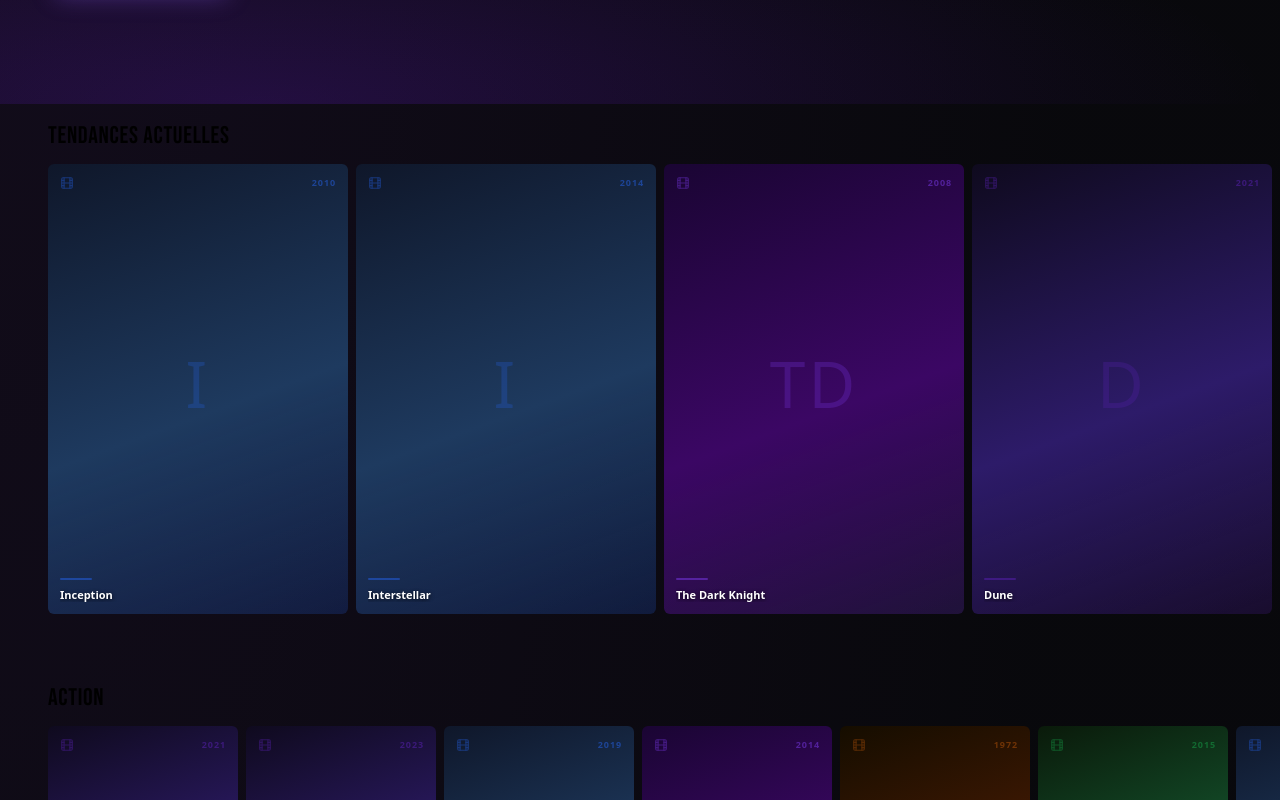
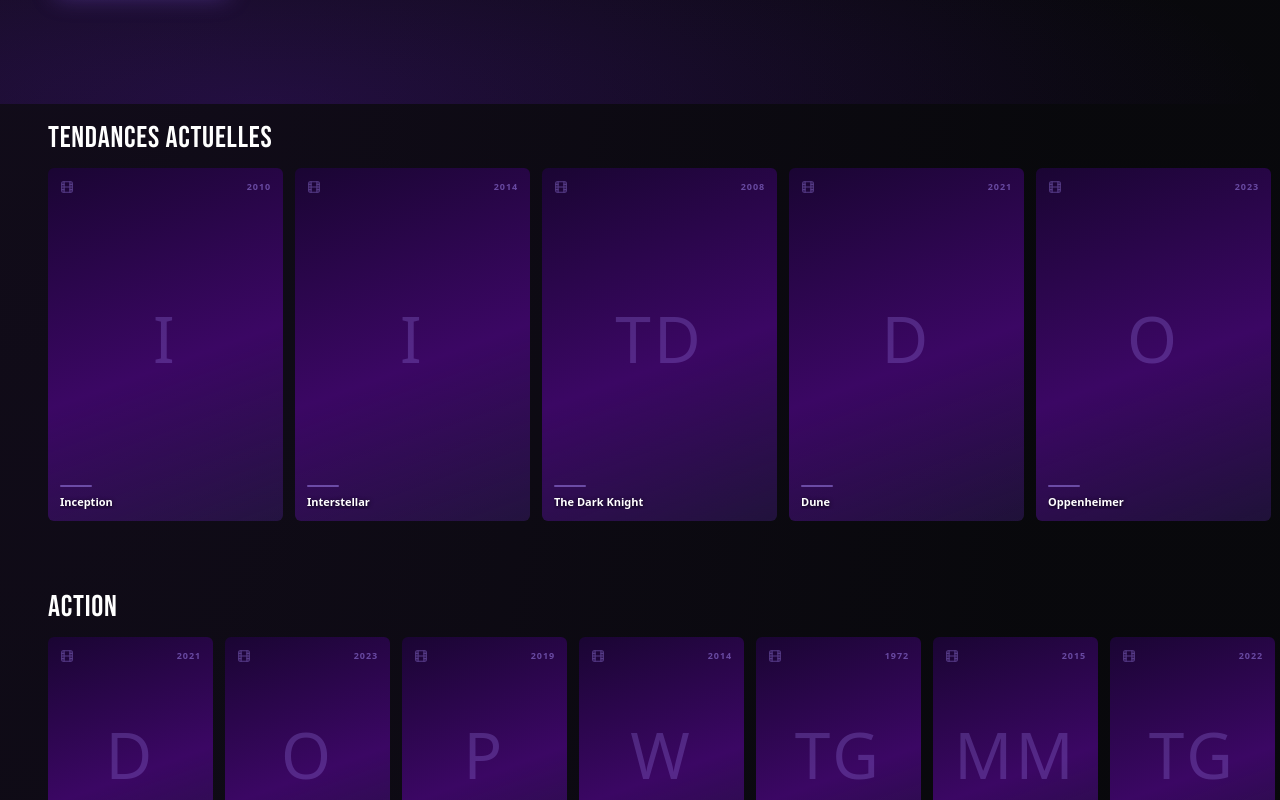
Before and after one commit to Youva-hch/Project-cine-connect, a React (Vite) app in the folder apps/frontend/: page / in a window 1280 px wide. Shown: the part 600-1400 px from the top of the page. Built offline with nearby package versions, Linux system fonts and the light colour scheme; no server answers; the HTML template or start-up script is replaced by a standard one.

Commit message:
:lipstick: Better UI :lipstick:

```diff
--- a/apps/frontend/src/components/FilmCard/FilmCard.module.css
+++ b/apps/frontend/src/components/FilmCard/FilmCard.module.css
@@ -1 +1,54 @@
-.root {}
+.cardContainer {
+	transform: scale(1);
+	transition: transform 0.3s ease, box-shadow 0.3s ease;
+}
+
+.cardContainer:hover {
+	transform: scale(1.07);
+	z-index: 30;
+}
+
+.fallbackPoster {
+	background: linear-gradient(160deg, #1a0533 0%, #3b0764 55%, rgba(124, 58, 237, 0.2) 100%);
+}
+
+.fallbackAccent {
+	color: #a78bfa;
+}
+
+.fallbackInitials {
+	font-size: clamp(2.5rem, 6vw, 4rem);
+	color: #a78bfa;
+	opacity: 0.25;
+	letter-spacing: 0.05em;
+}
+
+.fallbackAccentBar {
+	background: #a78bfa;
+	opacity: 0.5;
+}
+
+.fallbackTitle {
+	text-shadow: 0 1px 4px rgba(0, 0, 0, 0.8);
+}
+
+.topBadge {
+	background: rgba(139, 92, 246, 0.85);
+	backdrop-filter: blur(4px);
+	color: #fff;
+}
+
+.hoverOverlay {
+	background: linear-gradient(to top, rgba(7, 7, 16, 0.97) 0%, rgba(7, 7, 16, 0.5) 50%, transparent 100%);
+}
+
+.ratingChip {
+	background: linear-gradient(135deg, hsl(265, 78%, 58%) 0%, hsl(265, 60%, 44%) 100%);
+}
+
+.reviewsCta {
+	border: 1px solid rgba(255, 255, 255, 0.2);
+	color: rgba(255, 255, 255, 0.85);
+	background: rgba(255, 255, 255, 0.08);
+	backdrop-filter: blur(4px);
+}
--- a/apps/frontend/src/components/FilmCard/FilmCard.tsx
+++ b/apps/frontend/src/components/FilmCard/FilmCard.tsx
@@ -1,26 +1,11 @@
 import { Link, useNavigate } from "react-router-dom";
 import { Star, MessageCircle, Film } from "lucide-react";
 import { useState } from "react";
+import { useQuery } from "@tanstack/react-query";
 import type { OmdbMovie } from "@/lib/omdb";
+import { getMovieById } from "@/lib/omdb";
 import { getBestPosterUrl } from "@/lib/poster";
-import { ReviewModal } from "@/components/ReviewModal";
-
-// Génère un dégradé unique basé sur le titre du film
-function getPosterGradient(title: string) {
-  const gradients = [
-    ["#1a0533", "#3b0764", "#7c3aed"],
-    ["#0f172a", "#1e3a5f", "#2563eb"],
-    ["#1a0a00", "#431407", "#c2410c"],
-    ["#0a1628", "#0c4a6e", "#0284c7"],
-    ["#0f0a1e", "#2d1b69", "#5b21b6"],
-    ["#150d00", "#451a03", "#b45309"],
-    ["#0a1a0a", "#14532d", "#16a34a"],
-    ["#1a0a1a", "#581c87", "#9333ea"],
-  ];
-  let hash = 0;
-  for (let i = 0; i < title.length; i++) hash += title.charCodeAt(i);
-  return gradients[hash % gradients.length];
-}
+import styles from "./FilmCard.module.css";
 
 function getInitials(title: string) {
   return title
@@ -38,38 +23,39 @@
 
 export function FilmCard({ film, size = "normal" }: FilmCardProps) {
   const [imgError, setImgError] = useState(false);
-  const [showReviewModal, setShowReviewModal] = useState(false);
+  const [shouldLoadDetails, setShouldLoadDetails] = useState(false);
   const navigate = useNavigate();
   const posterUrl = getBestPosterUrl(film.Poster, { omdbSize: 1200, tmdbWidth: 780 });
   const hasPoster = !imgError && !!posterUrl;
   const isLarge = size === "large";
 
+  const { data: details } = useQuery({
+    queryKey: ["film-card-detail", film.imdbID],
+    queryFn: () => getMovieById(film.imdbID),
+    enabled: shouldLoadDetails,
+    staleTime: 1000 * 60 * 60,
+    retry: 1,
+  });
+
+  const categories = details?.Genre && details.Genre !== "N/A"
+    ? details.Genre.split(",").map((item) => item.trim()).filter(Boolean).slice(0, 2)
+    : [];
+  const averageRating = details?.imdbRating && details.imdbRating !== "N/A"
+    ? `${details.imdbRating}/10`
+    : "N/A";
+
   return (
-    <>
     <Link
       to={`/film/${film.imdbID}`}
-      className={`group relative block flex-shrink-0 ${
-        isLarge ? "w-[250px] md:w-[300px]" : "w-[155px] md:w-[190px]"
+      className={`group relative block flex-shrink-0 focus-visible:outline-none ${
+        isLarge ? "w-[205px] md:w-[235px]" : "w-[135px] md:w-[165px]"
       }`}
+      onMouseEnter={() => setShouldLoadDetails(true)}
+      onFocus={() => setShouldLoadDetails(true)}
     >
       <div
         className={`relative overflow-hidden rounded-md transition-all duration-300 ease-out cursor-pointer
-          ${isLarge ? "aspect-[2/3]" : "aspect-[2/3]"}`}
-        style={{
-          transform: "scale(1)",
-          transition: "transform 0.3s ease, box-shadow 0.3s ease",
-        }}
-        onMouseEnter={(e) => {
-          (e.currentTarget as HTMLElement).style.transform = "scale(1.07)";
-          (e.currentTarget as HTMLElement).style.zIndex = "30";
-          (e.currentTarget as HTMLElement).style.boxShadow =
-            "0 0 0 1px rgba(139,92,246,0.4), 0 12px 40px rgba(139,92,246,0.5), 0 4px 12px rgba(0,0,0,0.8)";
-        }}
-        onMouseLeave={(e) => {
-          (e.currentTarget as HTMLElement).style.transform = "scale(1)";
-          (e.currentTarget as HTMLElement).style.zIndex = "auto";
-          (e.currentTarget as HTMLElement).style.boxShadow = "none";
-        }}
+          ${isLarge ? "aspect-[2/3]" : "aspect-[2/3]"} focus-visible:ring-2 focus-visible:ring-violet-400 focus-visible:ring-offset-2 focus-visible:ring-offset-black ${styles.cardContainer}`}
       >
         {/* Poster */}
         {hasPoster ? (
@@ -82,51 +68,28 @@
           />
         ) : (
           (() => {
-            const [c1, c2, c3] = getPosterGradient(film.Title);
             const initials = getInitials(film.Title);
             return (
-              <div
-                className="w-full h-full flex flex-col items-center justify-between p-3 select-none"
-                style={{
-                  background: `linear-gradient(160deg, ${c1} 0%, ${c2} 55%, ${c3}33 100%)`,
-                }}
-              >
+              <div className={`w-full h-full flex flex-col items-center justify-between p-3 select-none ${styles.fallbackPoster}`}>
                 {/* Haut : icône + type */}
                 <div className="w-full flex items-center justify-between">
-                  <Film className="h-3.5 w-3.5 opacity-40" style={{ color: c3 }} />
-                  <span
-                    className="text-[9px] font-bold uppercase tracking-widest opacity-50"
-                    style={{ color: c3 }}
-                  >
+                  <Film className={`h-3.5 w-3.5 opacity-40 ${styles.fallbackAccent}`} />
+                  <span className={`text-[9px] font-bold uppercase tracking-widest opacity-50 ${styles.fallbackAccent}`}>
                     {film.Year}
                   </span>
                 </div>
 
                 {/* Centre : initiales géantes */}
                 <div className="flex flex-col items-center gap-1">
-                  <span
-                    className="font-display leading-none select-none"
-                    style={{
-                      fontSize: "clamp(2.5rem, 6vw, 4rem)",
-                      color: c3,
-                      opacity: 0.25,
-                      letterSpacing: "0.05em",
-                    }}
-                  >
+                  <span className={`font-display leading-none select-none ${styles.fallbackInitials}`}>
                     {initials}
                   </span>
                 </div>
 
                 {/* Bas : titre */}
                 <div className="w-full">
-                  <div
-                    className="w-8 h-0.5 mb-2 rounded-full"
-                    style={{ background: c3, opacity: 0.5 }}
-                  />
-                  <p
-                    className="text-white font-semibold leading-tight text-[11px] line-clamp-3"
-                    style={{ textShadow: "0 1px 4px rgba(0,0,0,0.8)" }}
-                  >
+                  <div className={`w-8 h-0.5 mb-2 rounded-full ${styles.fallbackAccentBar}`} />
+                  <p className={`text-white font-semibold leading-tight text-[11px] line-clamp-3 ${styles.fallbackTitle}`}>
                     {film.Title}
                   </p>
                 </div>
@@ -135,63 +98,37 @@
           })()
         )}
 
-        {/* Top badge — type */}
+        {/* Top badge — categories */}
         <div className="absolute top-2 left-2 opacity-0 group-hover:opacity-100 transition-opacity duration-200">
-          <span
-            className="text-[10px] font-bold uppercase tracking-wider px-1.5 py-0.5 rounded-sm"
-            style={{
-              background: "rgba(139,92,246,0.85)",
-              backdropFilter: "blur(4px)",
-              color: "white",
-            }}
-          >
-            {film.Type === "series" ? "Série" : "Film"}
+          <span className={`text-[11px] font-semibold tracking-wide px-2 py-1 rounded-sm ${styles.topBadge}`}>
+            {categories.length > 0 ? categories.join(" • ") : (film.Type === "series" ? "Série" : "Film")}
           </span>
         </div>
 
         {/* Hover overlay */}
-        <div
-          className="absolute inset-0 opacity-0 group-hover:opacity-100 transition-opacity duration-300"
-          style={{
-            background:
-              "linear-gradient(to top, rgba(7,7,16,0.97) 0%, rgba(7,7,16,0.5) 50%, transparent 100%)",
-          }}
-        />
+        <div className={`absolute inset-0 opacity-0 group-hover:opacity-100 transition-opacity duration-300 ${styles.hoverOverlay}`} />
 
         {/* Hover content */}
         <div className="absolute bottom-0 left-0 right-0 p-3 translate-y-3 opacity-0 group-hover:translate-y-0 group-hover:opacity-100 transition-all duration-300">
-          <h3 className="font-semibold text-xs text-white truncate leading-snug">
+          <h3 className="font-semibold text-sm text-white truncate leading-snug">
             {film.Title}
           </h3>
-          <p className="text-[11px] text-white/50 mt-0.5">{film.Year}</p>
+          <p className="text-xs text-white/70 mt-0.5">{film.Year}</p>
 
           {/* Action buttons */}
           <div className="flex items-center gap-2 mt-2.5">
-            {/* Noter */}
-            <button
-              title="Noter"
-              className="inline-flex items-center gap-1.5 px-2.5 py-1 rounded-sm text-[11px] font-semibold text-white transition-all duration-150 hover:brightness-110"
-              style={{
-                background: "linear-gradient(135deg, hsl(265,78%,58%) 0%, hsl(265,60%,44%) 100%)",
-              }}
-              onClick={(e) => {
-                e.preventDefault();
-                setShowReviewModal(true);
-              }}
+            {/* Note moyenne */}
+            <div
+              aria-label={`Note moyenne IMDb: ${averageRating}`}
+              className={`inline-flex items-center gap-1.5 px-2.5 py-1 rounded-sm text-xs font-semibold text-white ${styles.ratingChip}`}
             >
               <Star className="h-3 w-3 fill-current" />
-              Noter
-            </button>
+              {averageRating}
+            </div>
             {/* Avis */}
             <button
               title="Voir les avis"
-              className="inline-flex items-center gap-1.5 px-2.5 py-1 rounded-sm text-[11px] font-semibold transition-all duration-150 hover:bg-white/20"
-              style={{
-                border: "1px solid rgba(255,255,255,0.2)",
-                color: "rgba(255,255,255,0.85)",
-                background: "rgba(255,255,255,0.08)",
-                backdropFilter: "blur(4px)",
-              }}
+              className={`inline-flex items-center gap-1.5 px-2.5 py-1 rounded-sm text-xs font-semibold transition-all duration-150 hover:bg-white/20 focus-visible:outline-none focus-visible:ring-2 focus-visible:ring-violet-300 ${styles.reviewsCta}`}
               onClick={(e) => {
                 e.preventDefault();
                 navigate(`/film/${film.imdbID}`);
@@ -204,10 +141,5 @@
         </div>
       </div>
     </Link>
-
-    {showReviewModal && (
-      <ReviewModal film={film} onClose={() => setShowReviewModal(false)} />
-    )}
-  </>
   );
 }
--- a/apps/frontend/src/components/FilmRow/FilmRow.module.css
+++ b/apps/frontend/src/components/FilmRow/FilmRow.module.css
@@ -1 +1,4 @@
-.root {}
+.rowScroll {
+	scrollbar-width: none;
+	-ms-overflow-style: none;
+}
--- a/apps/frontend/src/components/FilmRow/FilmRow.tsx
+++ b/apps/frontend/src/components/FilmRow/FilmRow.tsx
@@ -3,6 +3,7 @@
 import { FilmCard } from "@/components/FilmCard";
 import { motion } from "framer-motion";
 import type { OmdbMovie } from "@/lib/omdb";
+import styles from "./FilmRow.module.css";
 
 interface FilmRowProps {
   title: string;
@@ -33,22 +34,22 @@
       viewport={{ once: true, margin: "-50px" }}
       transition={{ duration: 0.6, ease: [0.22, 1, 0.36, 1] }}
     >
-      <h2 className="font-display text-xl md:text-2xl text-foreground mb-3 px-4 md:px-12">
+      <h2 className="font-display text-2xl md:text-3xl text-foreground mb-3 px-4 md:px-12 tracking-wide text-white">
         {title}
       </h2>
 
       <div className="relative">
         <button
           onClick={() => scroll("left")}
-          className="absolute left-0 top-0 bottom-0 z-20 w-10 md:w-12 bg-gradient-to-r from-background/90 to-transparent flex items-center justify-center opacity-0 group-hover/row:opacity-100 transition-opacity"
+          aria-label={`Faire défiler ${title} vers la gauche`}
+          className="absolute left-0 top-0 bottom-0 z-20 w-12 md:w-14 bg-gradient-to-r from-background/90 to-transparent flex items-center justify-center opacity-0 group-hover/row:opacity-100 transition-opacity focus-visible:opacity-100 focus-visible:outline-none"
         >
-          <ChevronLeft className="h-8 w-8 text-foreground" />
+          <ChevronLeft className="h-9 w-9 text-foreground" />
         </button>
 
         <div
           ref={scrollRef}
-          className="flex gap-2 overflow-x-auto scrollbar-hide px-4 md:px-12 pb-8"
-          style={{ scrollbarWidth: "none", msOverflowStyle: "none" }}
+          className={`flex gap-3 overflow-x-auto scrollbar-hide px-4 md:px-12 pt-5 pb-10 -mt-5 -mb-2 ${styles.rowScroll}`}
         >
           {films.map((film, i) => (
             <motion.div
@@ -69,9 +70,10 @@
 
         <button
           onClick={() => scroll("right")}
-          className="absolute right-0 top-0 bottom-0 z-20 w-10 md:w-12 bg-gradient-to-l from-background/90 to-transparent flex items-center justify-center opacity-0 group-hover/row:opacity-100 transition-opacity"
+          aria-label={`Faire défiler ${title} vers la droite`}
+          className="absolute right-0 top-0 bottom-0 z-20 w-12 md:w-14 bg-gradient-to-l from-background/90 to-transparent flex items-center justify-center opacity-0 group-hover/row:opacity-100 transition-opacity focus-visible:opacity-100 focus-visible:outline-none"
         >
-          <ChevronRight className="h-8 w-8 text-foreground" />
+          <ChevronRight className="h-9 w-9 text-foreground" />
         </button>
       </div>
     </motion.section>
```
